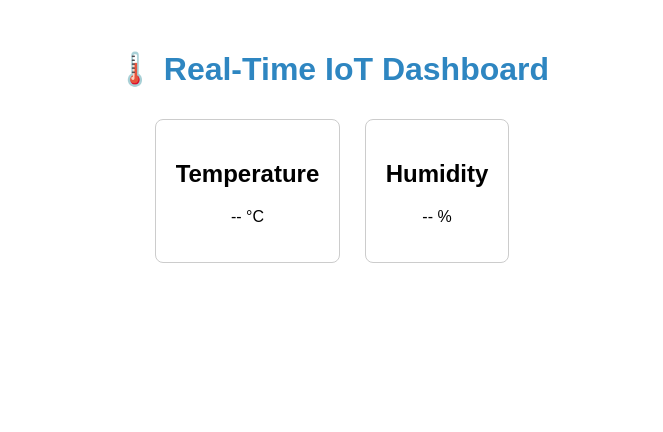
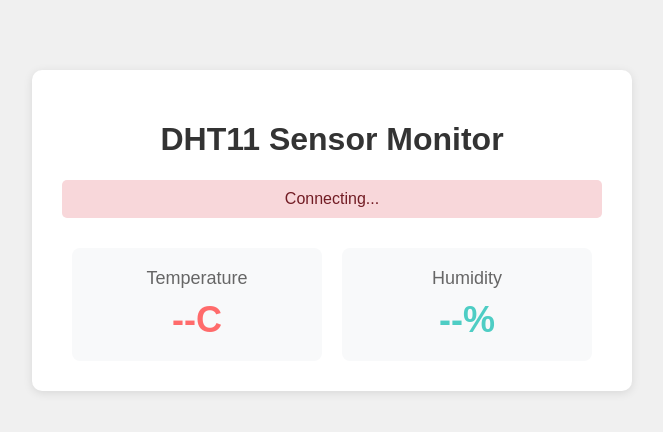
Before and after one commit to mdkhair/RPiIoT, a plain HTML site: page index.html in a window 1280 px wide. Shown: the whole page, without its empty margins (308-971 px from the left). Drawn offline with nearby package versions, Linux system fonts and the light colour scheme; no server answers.

Commit message:
Update index.html

```diff
--- a/index.html
+++ b/index.html
@@ -1,58 +1,96 @@
 <!DOCTYPE html>
-<html>
+<html lang="en">
 <head>
-  <title>IoT Dashboard</title>
-
-  <!-- Load the Socket.IO JavaScript client from CDN -->
-  <script src="https://cdn.socket.io/4.3.2/socket.io.min.js"></script>
-
-  <!-- Simple styling for layout -->
+    <meta charset="UTF-8">
+    <meta name="viewport" content="width=device-width, initial-scale=1.0">
+    <title>DHT11 Sensor Monitor</title>
+    <script src="https://cdn.socket.io/4.5.4/socket.io.min.js"></script>
     <style>
         body {
-      font-family: Arial;
-      text-align: center;
-      margin-top: 50px;
+            font-family: Arial, sans-serif;
+            max-width: 600px;
+            margin: 50px auto;
+            padding: 20px;
+            background-color: #f0f0f0;
         }
-    .card {
-      border: 1px solid #ccc;
-      padding: 20px;
-      display: inline-block;
-      margin: 10px;
-      border-radius: 8px;
+        .sensor-container {
+            background-color: white;
+            border-radius: 10px;
+            padding: 30px;
+            box-shadow: 0 2px 10px rgba(0,0,0,0.1);
         }
         h1 {
-      color: #2E86C1;
+            text-align: center;
+            color: #333;
         }
+        .sensor-data {
+            display: flex;
+            justify-content: space-around;
+            margin-top: 30px;
+        }
+        .data-box {
+            text-align: center;
+            padding: 20px;
+            background-color: #f8f9fa;
+            border-radius: 8px;
+            flex: 1;
+            margin: 0 10px;
+        }
+        .data-label {
+            font-size: 18px;
+            color: #666;
+            margin-bottom: 10px;
+        }
+        .data-value {
+            font-size: 36px;
+            font-weight: bold;
+            color: #333;
+        }
+        .temperature { color: #ff6b6b; }
+        .humidity { color: #4ecdc4; }
+        .status {
+            text-align: center;
+            margin-top: 20px;
+            padding: 10px;
+            border-radius: 5px;
+        }
+        .connected { background-color: #d4edda; color: #155724; }
+        .disconnected { background-color: #f8d7da; color: #721c24; }
     </style>
 </head>
 <body>
-
-  <!-- Dashboard title -->
-  <h1>🌡️ Real-Time IoT Dashboard</h1>
-
-  <!-- Temperature display -->
-  <div class="card">
-    <h2>Temperature</h2>
-    <p id="temp">-- °C</p>
+    <div class="sensor-container">
+        <h1>DHT11 Sensor Monitor</h1>
+        <div id="status" class="status disconnected">Connecting...</div>
+        <div class="sensor-data">
+            <div class="data-box">
+                <div class="data-label">Temperature</div>
+                <div class="data-value temperature" id="temperature">--C</div>
+            </div>
+            <div class="data-box">
+                <div class="data-label">Humidity</div>
+                <div class="data-value humidity" id="humidity">--%</div>
+            </div>
+        </div>
     </div>
 
-  <!-- Humidity display -->
-  <div class="card">
-    <h2>Humidity</h2>
-    <p id="humidity">-- %</p>
-  </div>
-
-  <!-- JavaScript to receive real-time data -->
     <script>
-    // Create WebSocket connection to the Flask-SocketIO server
         const socket = io();
 
-    // When server sends 'sensor_data', update the display
+        socket.on('connect', function() {
+            document.getElementById('status').textContent = 'Connected';
+            document.getElementById('status').className = 'status connected';
+        });
+
+        socket.on('disconnect', function() {
+            document.getElementById('status').textContent = 'Disconnected';
+            document.getElementById('status').className = 'status disconnected';
+        });
+
         socket.on('sensor_data', function(data) {
-      document.getElementById('temp').innerText = data.temp + ' °C';
-      document.getElementById('humidity').innerText = data.humidity + ' %';
+            document.getElementById('temperature').textContent = data.temp + 'C';
+            document.getElementById('humidity').textContent = data.humidity + '%';
         });
     </script>
-
 </body>
 </html>
```
Lines whose indentation alone changed are shown as unchanged.
